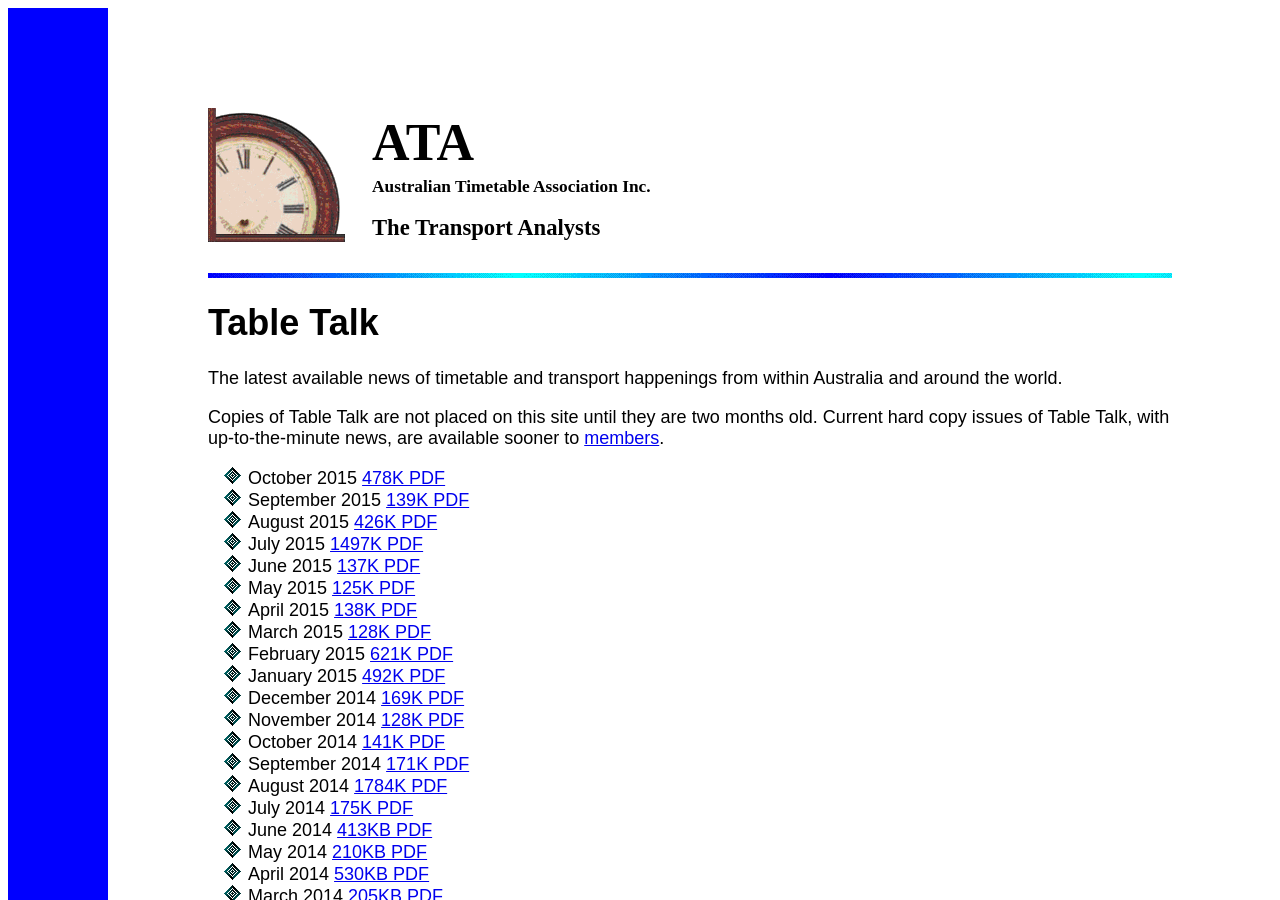
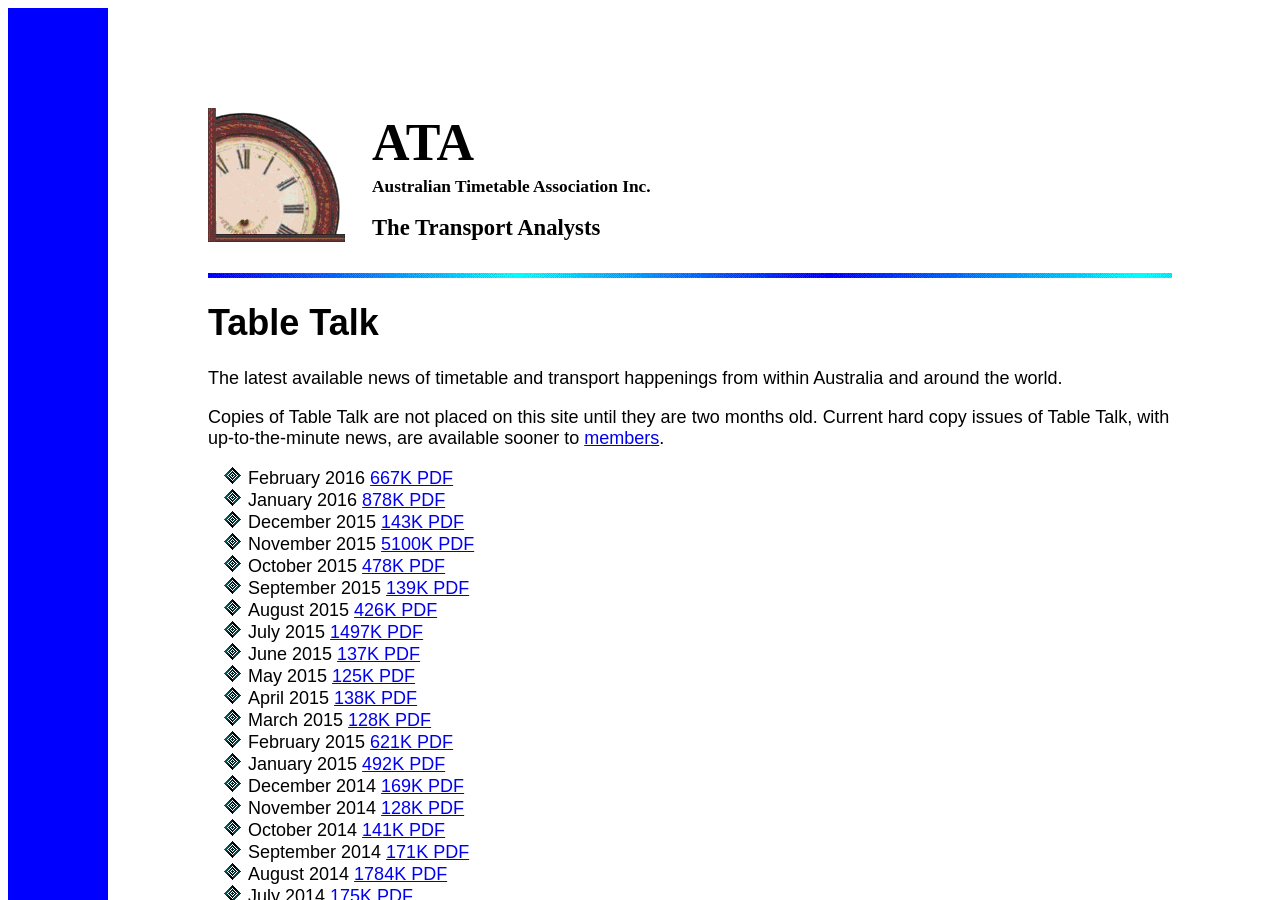
Before and after one commit to austta/austta.org.au, a Jekyll site: the page built from ttalk.md, in a window 1280 px wide and 900 px high. Built offline with Jekyll 4.4.1, drawn with Linux system fonts in a browser that asks for light colours.

Commit message:
more rigorous script checking add latest Table talk

```diff
--- a/ttalk.md
+++ b/ttalk.md
@@ -6,6 +6,10 @@
 
 Copies of Table Talk are not placed on this site until they are two months old. Current hard copy issues of Table Talk, with up-to-the-minute news, are available sooner to [members](membship.htm#membership).
 
+* February 2016 [667K PDF](ATA%20Table%20Talk%20201602%20February.pdf)
+* January 2016 [878K PDF](ATA%20Table%20Talk%20201601%20January.pdf)
+* December 2015 [143K PDF](ATA%20Table%20Talk%20201512%20December.pdf)
+* November 2015 [5100K PDF](ATA%20Table%20Talk%20201511%20November.pdf)
 * October 2015 [478K PDF](ATA%20Table%20Talk%20201510%20October.pdf)
 * September 2015 [139K PDF](ATA%20Table%20Talk%20201509%20September.pdf)
 * August 2015 [426K PDF](ATA%20Table%20Talk%20201508%20August.pdf)
```
Also changed, not shown: 1 other file.
